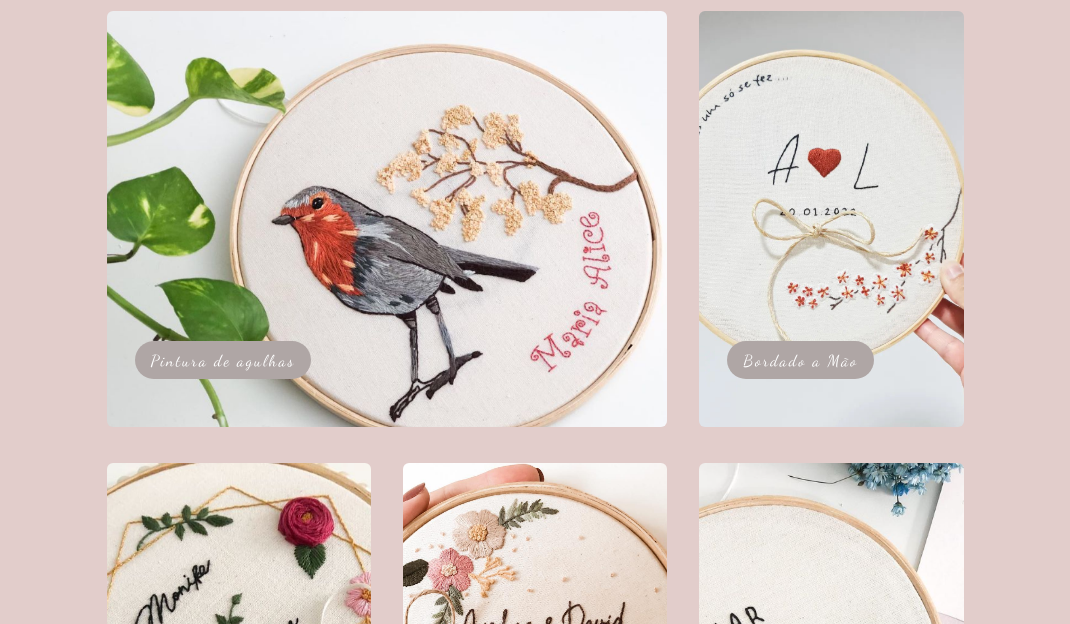
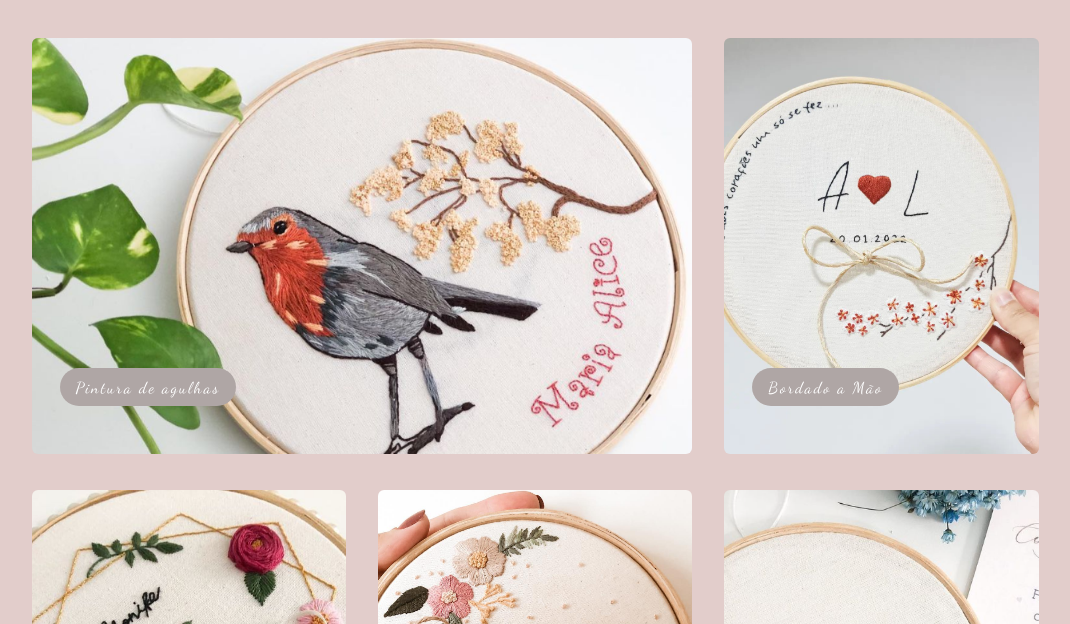
Before and after one commit to AbnerSantosss/Projeto_De_Estudo_Css_grid, a plain HTML site: page index.html in a window 1280 px wide. Shown: the part 176-800 px from the top of the page, without its empty margins (105-1175 px from the left). Drawn offline with Linux system fonts and the light colour scheme.

Commit message:
Adicionei as animações, e finalizei o projeto

```diff
--- a/style.css
+++ b/style.css
@@ -69,6 +69,7 @@ body{
   font-size: 3.2rem;
   margin-top: 2.9rem;
   letter-spacing: 7px;
+  margin-bottom: 2.7rem;
 }
 
 .header-content p {
@@ -178,7 +179,7 @@ body{
   }
 
   .page-card {
-    max-width: 85.7rem;
+    max-width: 100.7rem;
     grid-template-areas: "A A B""C D E";
     margin: 0 auto;
 
```
